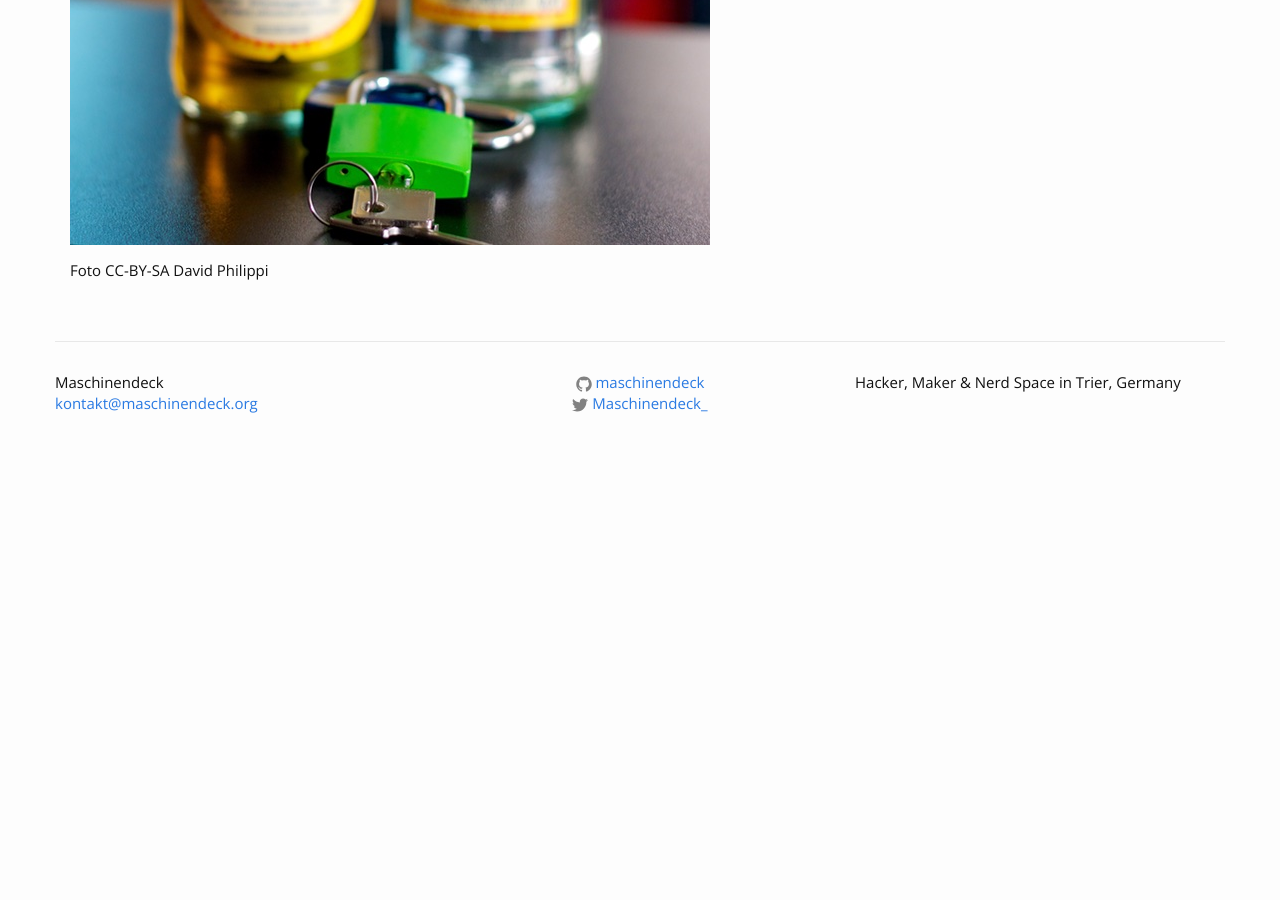
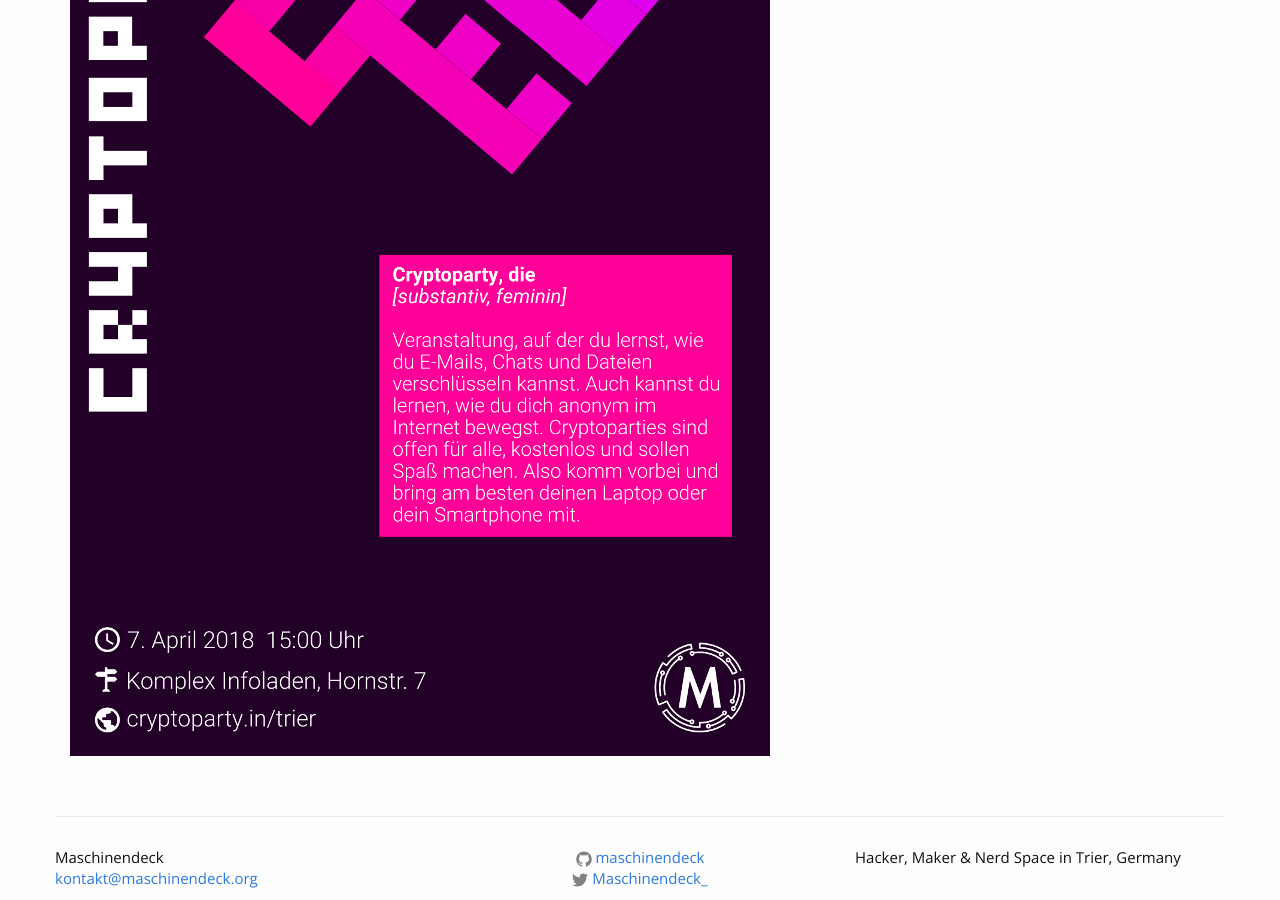
Before and after one commit to maschinendeck/maschinendeck.github.io, a Jekyll site: the page built from _posts/2018-02-28-cryptoparty.md, in a window 1280 px wide and 900 px high, scrolled down 766 px. Built offline with Jekyll 4.4.1, drawn with Linux system fonts in a browser that asks for light colours; before the commit the page ends 1225 px from its top, so only the background shows below that.

Commit message:
upload cryptoparty poster

```diff
--- a/_posts/2018-02-28-cryptoparty.md
+++ b/_posts/2018-02-28-cryptoparty.md
@@ -23,6 +23,4 @@
 
 
 
-![Cryptoparty Symbolfoto]({{ site.url }}/images/cryptoparty.jpg)
-
-Foto CC-BY-SA David Philippi
+![Cryptoparty Poster]({{ site.url }}/images/cryptoparty18.png)
```
Also changed, not shown: images/cryptoparty18.png (added).
